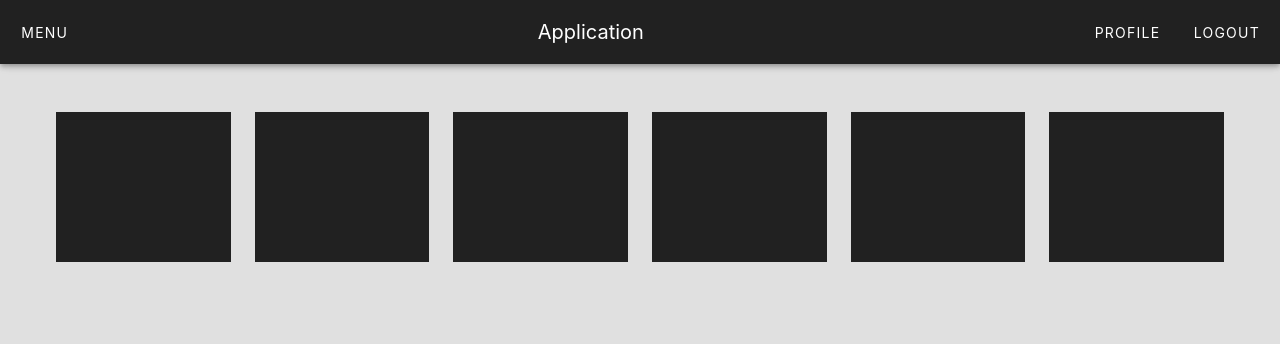
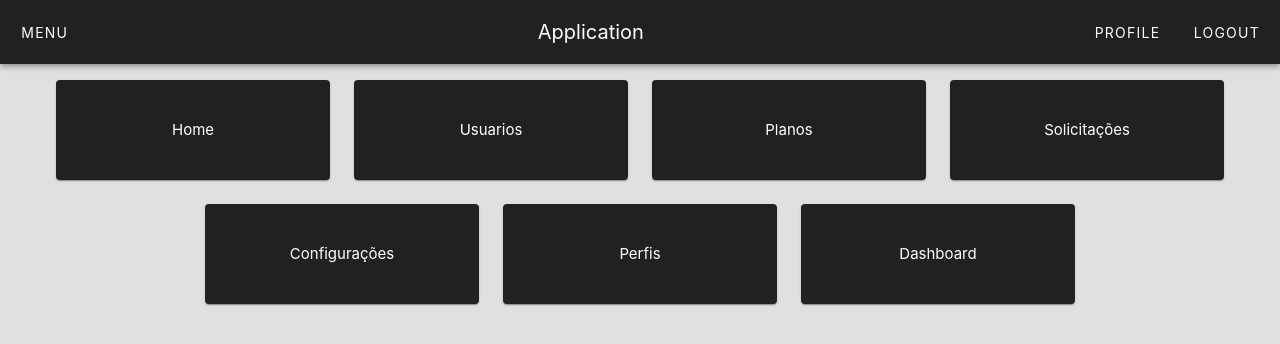
Before and after one commit to kelvis-santos/admin-consult, a Vue app: page /home in a window 1280 px wide. Shown: the top 344 px of the page. Built offline with nearby package versions, Linux system fonts and the light colour scheme.

Commit message:
update menu

```diff
--- a/src/components/HomePage.vue
+++ b/src/components/HomePage.vue
@@ -29,34 +29,32 @@
             <v-btn class="blue-grey-darken-3" @click="logout">Logout</v-btn>
         </v-app-bar>
 
-      <v-navigation-drawer
-        v-model="drawer"
-        temporary
-      >
+        <v-navigation-drawer v-model="drawer" temporary>
+            <v-list :items="items" item-title="name" item-value="id"></v-list>
             <!--  -->
         </v-navigation-drawer>
 
         <v-main class="bg-grey-lighten-2">
+            <v-item-group mandatory>
                 <v-container>
                     <v-row>
-            <template v-for="n in 1" :key="n">
-              <v-col
-                class="mt-2"
-                cols="12"
-              >
+                        <v-hover>
+                            <v-col v-for="option, index in menuDefault" :key="index" cols="12" md="3">
+                                <v-item>
+                                    <v-card
+                                        class="d-flex align-center teste" dark height="100" >
+                                        <v-scroll-y-transition>
+                                            <div class="text flex-grow-1 text-center">
+                                                {{ option.name }}
+                                            </div>
+                                        </v-scroll-y-transition>
+                                    </v-card>
+                                </v-item>
                             </v-col>
-
-              <v-col
-                v-for="j in 6"
-                :key="`${n}${j}`"
-                cols="3"
-                md="2"
-              >
-                <v-sheet height="150"></v-sheet>
-              </v-col>
-            </template>
+                        </v-hover>
                     </v-row>
                 </v-container>
+            </v-item-group>
         </v-main>
     </v-app>
 </template>
@@ -68,6 +66,58 @@ export default {
     data() {
         return {
             drawer: null,
+            items: [
+                {
+                    name: 'Item #1',
+                    id: 1,
+                },
+                {
+                    name: 'Item #2',
+                    id: 2,
+                },
+                {
+                    name: 'Item #3',
+                    id: 3,
+                },
+                {
+                    name: 'Item #4',
+                    id: 4,
+                },
+                {
+                    name: 'Item #5',
+                    id: 5,
+                },
+            ],
+            menuDefault: [
+                {
+                    path: '/home',
+                    name: 'Home',
+                },
+                {
+                    path: '/user',
+                    name: 'Usuarios',
+                },
+                {
+                    path: '/plans',
+                    name: 'Planos',
+                },
+                {
+                    path: '/orders',
+                    name: 'Solicitações',
+                },
+                {
+                    path: '/settings',
+                    name: 'Configurações',
+                },
+                {
+                    path: '/profile',
+                    name: 'Perfis',
+                },
+                {
+                    path: '/dashboard',
+                    name: 'Dashboard',
+                },
+            ]
         };
     },
     methods: {
@@ -84,6 +134,9 @@ export default {
 </script>
 
 <style scoped>
+.teste:hover {
+    background-color: #37474F;
+}
 
 body {
     height: 100vh;
@@ -91,56 +144,4 @@ body {
     justify-content: center;
     overflow: hidden;
 }
-
-.menu-dashboard {
-    margin: 20px 0;
-    justify-content: center;
-    color: #fff;
-    width: 100%;
-    height: 100vh;
-}
-
-.menu-dashboard h2 {
-    margin-right: 20px;
-}
-
-.menu-dashboard .icons-menu-dashboard {
-    display: flex;
-    justify-content: space-evenly;
-}
-
-.menu-dashboard .icons-menu-dashboard a {
-    color: #fff;
-    text-decoration: none;
-    margin: 20px 0;
-    padding: 10px 20px;
-    border: 1px solid #fff;
-    border-radius: 5px;
-}
-
-.menu-dashboard .icons-menu-dashboard a:hover {
-    text-decoration: underline;
-}
-
-/* sidebar */
-.sidebar-open {
-    margin-left: 250px;
-}
-
-.toggle-sidebar {
-    position: fixed;
-    top: 20px;
-    left: 20px;
-    background-color: #f0f0f0;
-    border: none;
-    border-radius: 50%;
-    padding: 10px;
-    cursor: pointer;
-    z-index: 999;
-}
-
-.fa {
-    font-size: 20px;
-    color: #333;
-}
 </style>
```
Lines whose indentation alone changed are shown as unchanged.
